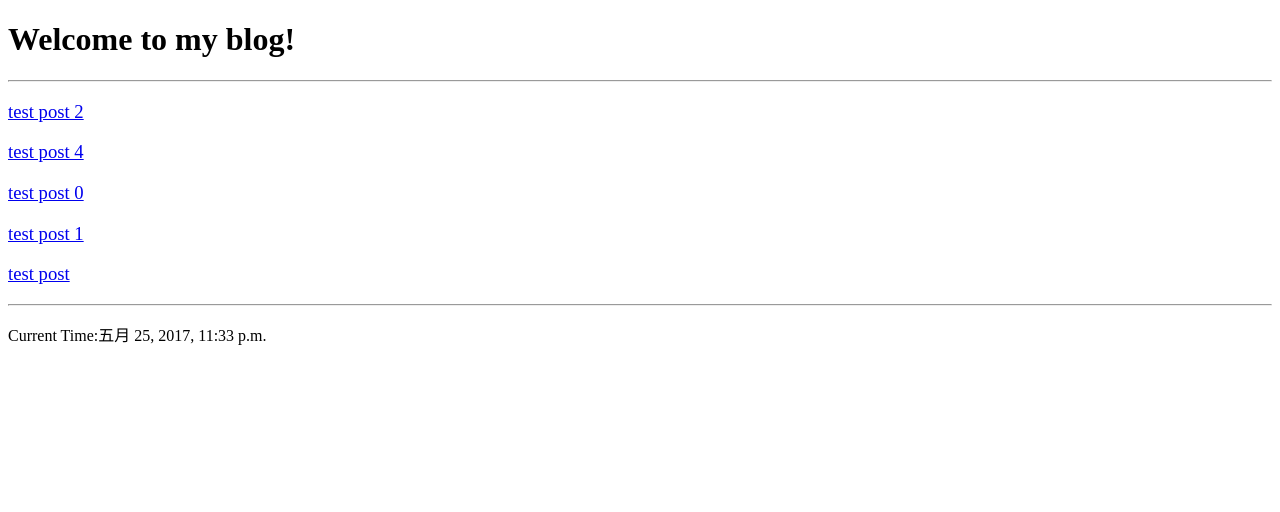
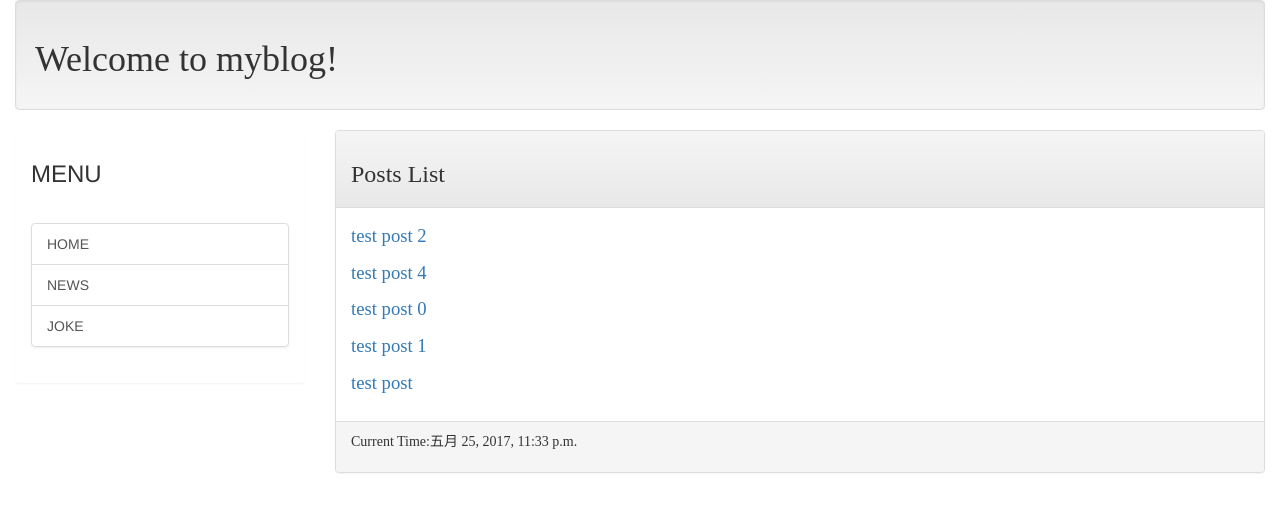
Before and after one commit to sxhc/myweb, a Django app: page / in a window 1280 px wide. Shown: the top 512 px of the page. Run offline with Django 3.2, Linux system fonts and the light colour scheme; data comes from the database, SQL or seed files in the repository; some libraries are stand-ins or nearby versions.

Commit message:
use bootsrtap i

```diff
--- a/templates/base.html
+++ b/templates/base.html
@@ -1,6 +1,14 @@
 <!-- base.html -->
 <!DOCTYPE html>
 <html>
+<!-- Latest compiled and minified CSS -->
+<link rel="stylesheet" href="https://maxcdn.bootstrapcdn.com/bootstrap/3.3.7/css/bootstrap.min.css" integrity="sha384-BVYiiSIFeK1dGmJRAkycuHAHRg32OmUcww7on3RYdg4Va+PmSTsz/K68vbdEjh4u" crossorigin="anonymous">
+
+<!-- Optional theme -->
+<link rel="stylesheet" href="https://maxcdn.bootstrapcdn.com/bootstrap/3.3.7/css/bootstrap-theme.min.css" integrity="sha384-rHyoN1iRsVXV4nD0JutlnGaslCJuC7uwjduW9SVrLvRYooPp2bWYgmgJQIXwl/Sp" crossorigin="anonymous">
+
+<!-- Latest compiled and minified JavaScript -->
+<script src="https://maxcdn.bootstrapcdn.com/bootstrap/3.3.7/js/bootstrap.min.js" integrity="sha384-Tc5IQib027qvyjSMfHjOMaLkfuWVxZxUPnCJA7l2mCWNIpG9mGCD8wGNIcPD7Txa" crossorigin="anonymous"></script>
     <head>
         <meta charset = 'utf-8'>
         <title>
@@ -8,11 +16,37 @@
         </title>
     </head>
     <body>
-        {% include 'header.html' %}
-        {% block headmessage %} {% endblock %}
-        <hr>
-            {% block content %} {% endblock %}
-        <hr>
-        {% include 'footer.html' %}
+        <div class='container-fluid'>
+            {% include 'header.html' %}
+            <div class="row">
+                <div class="col-sm-4 col-md-3">
+                    <div class="panel panel-deafult">
+                        <div class="panel-heading">
+                            <h3>MENU</h3>
+                        </div>
+                        <div class="panel-body">
+                            <div class="list-group">
+                                <a href='/' class="list-group-item">HOME</a>
+                                <a href='' class="list-group-item">NEWS</a>
+                                <a href='' class="list-group-item">JOKE</a>
+                            </div>
+                        </div>
+                    </div>
+                </div>
+                <div class="col-sm-8 col-md-9">
+                    <div class="panel panel-default">
+                        <div class="panel-heading">
+                             {% block headmessage %} {% endblock %}
+                        </div>
+                        <div class="panel-body">
+                            {% block content %} {% endblock %}
+                        </div>
+                        <div class="panel-footer">
+                            {% include 'footer.html' %}
+                        </div>
+                    </div>
+                </div>
+            </div>
+        </div>
     </body>
 </html>
--- a/templates/header.html
+++ b/templates/header.html
@@ -1,2 +1,4 @@
 <!-- header.html -->
-<h1 style="font-family:Microsoft YaHei;">Welcome to my blog!</h1>
+<div class='well'>
+    <h1 style="font-family:Microsoft YaHei;">Welcome to myblog!</h1>
+</div>
--- a/templates/index.html
+++ b/templates/index.html
@@ -3,8 +3,8 @@
 {% block title %}
     Welcome to my Blog!
 {% endblock %}
-{% block message %}
-    <h3 style="font-family:STKaiti;">Posts List</h3>
+{% block headmessage %}
+    <h3 style="font-family:Microsoft YaHei;">Posts List</h3>
 {% endblock %}
 {% block content %}
     {% for post in posts %}
--- a/templates/post.html
+++ b/templates/post.html
@@ -3,7 +3,7 @@
 {% block title %}
     {{ post.title }}
 {% endblock %}
-{% block message %}
+{% block headmessage %}
     <h3 style="font-family:Microsoft YaHei;">{{ post.title }}</h3>
     <a style="font-family:Microsoft YaHei;" href="/">Back to HomePage!</a>
 {% endblock %}
```
